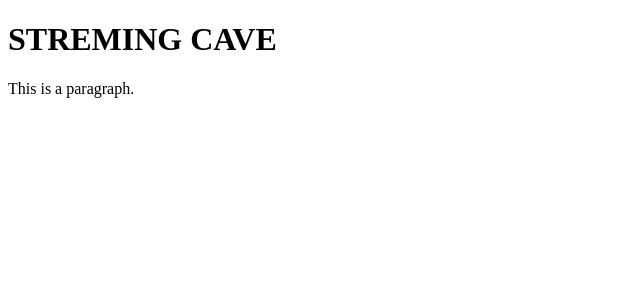
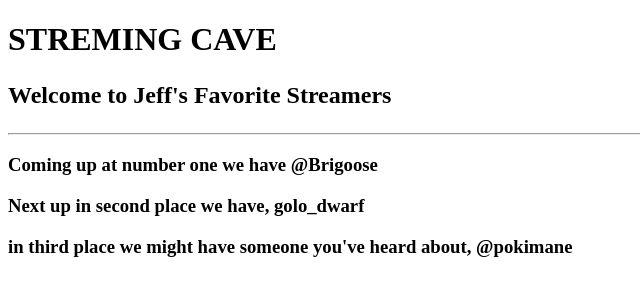
Before and after one commit to ArdsleyHS/firstwebsite-DokiIsNthicc, a plain HTML site: page index.html in a window 1280 px wide. Shown: the whole page, without its empty margins (0-640 px from the left). Drawn offline with Linux system fonts and the light colour scheme.

Commit message:
Update index.html

```diff
--- a/index.html
+++ b/index.html
@@ -6,7 +6,14 @@
 <body>
 
   <h1><b>STREMING CAVE</b></h1>
-  <p>This is a paragraph.</p>
+    <h2><p> Welcome to Jeff's Favorite Streamers</p></h2>
 
+        <hr>
+
+    <h3> Coming up at number one we have @Brigoose </h3>
+
+    <h3> Next up in second place we have, golo_dwarf</h3>
+
+    <h3> in third place we might have someone you've heard about, @pokimane <h3>
 </body>
 </html>
```
